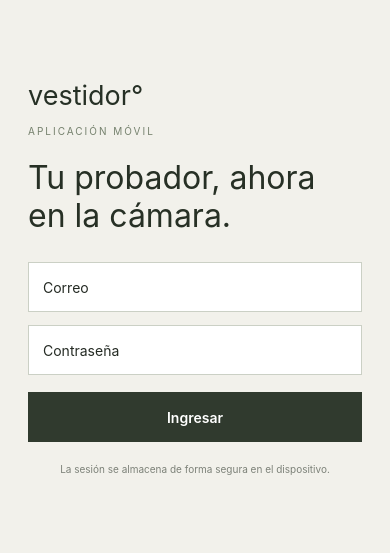
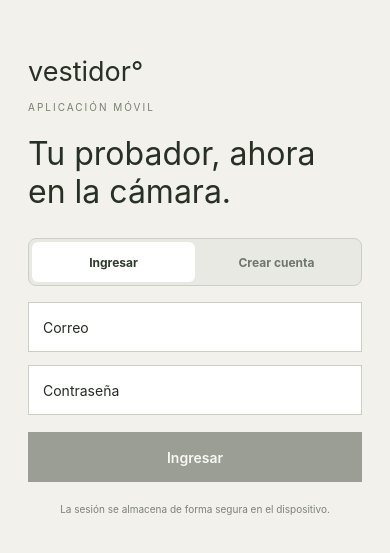
Before and after one commit to Santyxd353/SI2_Examen1, a React Native app in the folder apps/mobile/: screen / in a window 390 px wide. Shown: the part 145-698 px from the top of the page. Built offline with nearby package versions, Linux system fonts and the light colour scheme; no server answers.

Commit message:
Agregar registro de clientes en la app movil

```diff
--- a/apps/mobile/src/App.tsx
+++ b/apps/mobile/src/App.tsx
@@ -6,6 +6,7 @@ import {
   Platform,
   Pressable,
   SafeAreaView,
+  ScrollView,
   StatusBar as NativeStatusBar,
   StyleSheet,
   Text,
@@ -15,7 +16,7 @@ import {
 import { CameraView, useCameraPermissions } from 'expo-camera';
 import { StatusBar } from 'expo-status-bar';
 import Svg, { Polygon } from 'react-native-svg';
-import { API_URL, api, login, logout, restoreSession } from './api';
+import { API_URL, api, login, logout, registerClient, restoreSession } from './api';
 import { AdminDashboard } from './AdminDashboard';
 import { CatalogScreen } from './CatalogScreen';
 import { connectRealtime } from './realtime';
@@ -106,6 +107,7 @@ export function App() {
     return (
       <LoginScreen
         error={error}
+        onClearError={() => setError('')}
         onLogin={async (correo, clave) => {
           setError('');
           try {
@@ -113,6 +115,17 @@ export function App() {
             setUser(identity);
             setAdminClientMode(false);
             if (!isAdministrator(identity)) await loadCatalog('');
+          } catch (reason) {
+            setError((reason as Error).message);
+          }
+        }}
+        onRegister={async (nombres, apellidos, correo, clave) => {
+          setError('');
+          try {
+            const identity = await registerClient(nombres, apellidos, correo, clave);
+            setUser(identity);
+            setAdminClientMode(false);
+            await loadCatalog('');
           } catch (reason) {
             setError((reason as Error).message);
           }
@@ -197,33 +210,121 @@ export function App() {
 function LoginScreen({
   error,
   onLogin,
+  onRegister,
+  onClearError,
 }: {
   error: string;
   onLogin: (correo: string, clave: string) => Promise<void>;
+  onRegister: (nombres: string, apellidos: string, correo: string, clave: string) => Promise<void>;
+  onClearError: () => void;
 }) {
+  const [mode, setMode] = useState<'login' | 'register'>('login');
+  const [nombres, setNombres] = useState('');
+  const [apellidos, setApellidos] = useState('');
   const [correo, setCorreo] = useState('');
   const [clave, setClave] = useState('');
+  const [confirmacion, setConfirmacion] = useState('');
+  const [localError, setLocalError] = useState('');
   const [busy, setBusy] = useState(false);
+
+  function switchMode(next: 'login' | 'register') {
+    setMode(next);
+    setLocalError('');
+    onClearError();
+  }
+
   async function submit() {
+    const normalizedEmail = correo.trim().toLowerCase();
+    setLocalError('');
+    if (mode === 'register') {
+      if (nombres.trim().length < 2 || apellidos.trim().length < 2) {
+        setLocalError('Escribe tu nombre y apellido completos.');
+        return;
+      }
+      if (clave.length < 10) {
+        setLocalError('La contraseña debe tener al menos 10 caracteres.');
+        return;
+      }
+      if (clave !== confirmacion) {
+        setLocalError('Las contraseñas no coinciden.');
+        return;
+      }
+    }
     setBusy(true);
     try {
-      await onLogin(correo.trim().toLowerCase(), clave);
+      if (mode === 'register')
+        await onRegister(nombres.trim(), apellidos.trim(), normalizedEmail, clave);
+      else await onLogin(normalizedEmail, clave);
     } finally {
       setBusy(false);
     }
   }
+  const disabled =
+    busy ||
+    !correo.trim() ||
+    !clave ||
+    (mode === 'register' && (!nombres.trim() || !apellidos.trim() || !confirmacion));
+
   return (
     <KeyboardAvoidingView
       style={styles.login}
       behavior={Platform.OS === 'ios' ? 'padding' : undefined}
     >
       <StatusBar style="dark" />
+      <ScrollView
+        keyboardShouldPersistTaps="handled"
+        showsVerticalScrollIndicator={false}
+        contentContainerStyle={styles.loginContent}
+      >
         <Text style={styles.brand}>vestidor°</Text>
         <Text style={styles.eyebrow}>APLICACIÓN MÓVIL</Text>
-      <Text style={styles.loginTitle}>Tu probador, ahora en la cámara.</Text>
+        <Text style={styles.loginTitle}>
+          {mode === 'register' ? 'Crea tu cuenta de cliente.' : 'Tu probador, ahora en la cámara.'}
+        </Text>
+
+        <View style={styles.authTabs}>
+          <Pressable
+            style={[styles.authTab, mode === 'login' && styles.authTabActive]}
+            onPress={() => switchMode('login')}
+          >
+            <Text style={[styles.authTabText, mode === 'login' && styles.authTabTextActive]}>
+              Ingresar
+            </Text>
+          </Pressable>
+          <Pressable
+            style={[styles.authTab, mode === 'register' && styles.authTabActive]}
+            onPress={() => switchMode('register')}
+          >
+            <Text style={[styles.authTabText, mode === 'register' && styles.authTabTextActive]}>
+              Crear cuenta
+            </Text>
+          </Pressable>
+        </View>
+
+        {mode === 'register' && (
+          <>
+            <TextInput
+              accessibilityLabel="Nombres"
+              autoCapitalize="words"
+              placeholder="Nombres"
+              style={styles.input}
+              value={nombres}
+              onChangeText={setNombres}
+            />
+            <TextInput
+              accessibilityLabel="Apellidos"
+              autoCapitalize="words"
+              placeholder="Apellidos"
+              style={styles.input}
+              value={apellidos}
+              onChangeText={setApellidos}
+            />
+          </>
+        )}
         <TextInput
           accessibilityLabel="Correo"
           autoCapitalize="none"
+          autoCorrect={false}
           keyboardType="email-address"
           placeholder="Correo"
           style={styles.input}
@@ -232,21 +333,46 @@ function LoginScreen({
         />
         <TextInput
           accessibilityLabel="Contraseña"
-        placeholder="Contraseña"
+          placeholder={mode === 'register' ? 'Contraseña (mínimo 10 caracteres)' : 'Contraseña'}
           secureTextEntry
           style={styles.input}
           value={clave}
           onChangeText={setClave}
         />
-      {!!error && <Text style={styles.error}>{error}</Text>}
+        {mode === 'register' && (
+          <TextInput
+            accessibilityLabel="Confirmar contraseña"
+            placeholder="Confirmar contraseña"
+            secureTextEntry
+            style={styles.input}
+            value={confirmacion}
+            onChangeText={setConfirmacion}
+          />
+        )}
+        {!!(localError || error) && <Text style={styles.error}>{localError || error}</Text>}
         <Pressable
-        style={styles.primary}
-        disabled={busy || !correo || !clave}
+          style={[styles.primary, disabled && styles.primaryDisabled]}
+          disabled={disabled}
           onPress={() => void submit()}
         >
-        <Text style={styles.primaryText}>{busy ? 'Ingresando…' : 'Ingresar'}</Text>
+          <Text style={styles.primaryText}>
+            {busy
+              ? mode === 'register'
+                ? 'Creando cuenta…'
+                : 'Ingresando…'
+              : mode === 'register'
+                ? 'Crear cuenta de cliente'
+                : 'Ingresar'}
+          </Text>
         </Pressable>
+        {mode === 'register' && (
+          <Text style={styles.clientNotice}>
+            Esta opción crea únicamente cuentas con rol Cliente. El personal se administra desde la
+            web.
+          </Text>
+        )}
         <Text style={styles.privacy}>La sesión se almacena de forma segura en el dispositivo.</Text>
+      </ScrollView>
     </KeyboardAvoidingView>
   );
 }
@@ -553,7 +679,15 @@ const styles = StyleSheet.create({
   tryButtonText: { color: '#fff', fontSize: 11, fontWeight: '600' },
   empty: { color: '#777e73', textAlign: 'center', padding: 30 },
   error: { color: '#a64d38', backgroundColor: '#fff0eb', padding: 11, marginTop: 10 },
-  login: { flex: 1, justifyContent: 'center', padding: 28, backgroundColor: '#f2f1eb', gap: 13 },
+  login: { flex: 1, backgroundColor: '#f2f1eb' },
+  loginContent: {
+    flexGrow: 1,
+    justifyContent: 'center',
+    paddingHorizontal: 28,
+    paddingTop: 52,
+    paddingBottom: 36,
+    gap: 13,
+  },
   loginTitle: {
     fontFamily: Platform.select({ ios: 'Georgia', android: 'serif' }),
     fontSize: 32,
@@ -569,6 +703,25 @@ const styles = StyleSheet.create({
     paddingHorizontal: 14,
     color: '#252b24',
   },
+  authTabs: {
+    flexDirection: 'row',
+    borderWidth: 1,
+    borderColor: '#cbd0c5',
+    borderRadius: 8,
+    padding: 3,
+    backgroundColor: '#e8e9e2',
+    marginBottom: 3,
+  },
+  authTab: {
+    flex: 1,
+    minHeight: 40,
+    alignItems: 'center',
+    justifyContent: 'center',
+    borderRadius: 6,
+  },
+  authTabActive: { backgroundColor: '#fff' },
+  authTabText: { color: '#6f776d', fontSize: 12, fontWeight: '700' },
+  authTabTextActive: { color: '#303a2e' },
   primary: {
     minHeight: 50,
     backgroundColor: '#303a2e',
@@ -577,7 +730,17 @@ const styles = StyleSheet.create({
     paddingHorizontal: 20,
     marginTop: 4,
   },
+  primaryDisabled: { opacity: 0.45 },
   primaryText: { color: '#fff', fontWeight: '600' },
+  clientNotice: {
+    color: '#566052',
+    backgroundColor: '#e4eadf',
+    borderRadius: 6,
+    padding: 10,
+    fontSize: 10,
+    lineHeight: 15,
+    textAlign: 'center',
+  },
   privacy: { color: '#7c8178', fontSize: 10, textAlign: 'center', marginTop: 8 },
   permission: {
     flex: 1,
--- a/apps/mobile/src/api.ts
+++ b/apps/mobile/src/api.ts
@@ -95,6 +95,23 @@ export async function login(correo: string, clave: string): Promise<Identity> {
   return data.user;
 }
 
+export async function registerClient(
+  nombres: string,
+  apellidos: string,
+  correo: string,
+  clave: string,
+): Promise<Identity> {
+  const response = await fetch(`${API_URL}/auth/mobile/register`, {
+    method: 'POST',
+    headers: { 'Content-Type': 'application/json' },
+    body: JSON.stringify({ nombres, apellidos, correo, clave }),
+  });
+  const data = await response.json().catch(() => ({}));
+  if (!response.ok) throw new Error(data.message || 'No se pudo crear la cuenta.');
+  await saveTokens(data.accessToken, data.refreshToken);
+  return data.user;
+}
+
 export async function logout() {
   const currentRefresh = refreshToken;
   await clearSession();
```
Also changed, not shown: 4 other files (tests, documents, lock files or other folders). Lines whose indentation alone changed are shown as unchanged.
